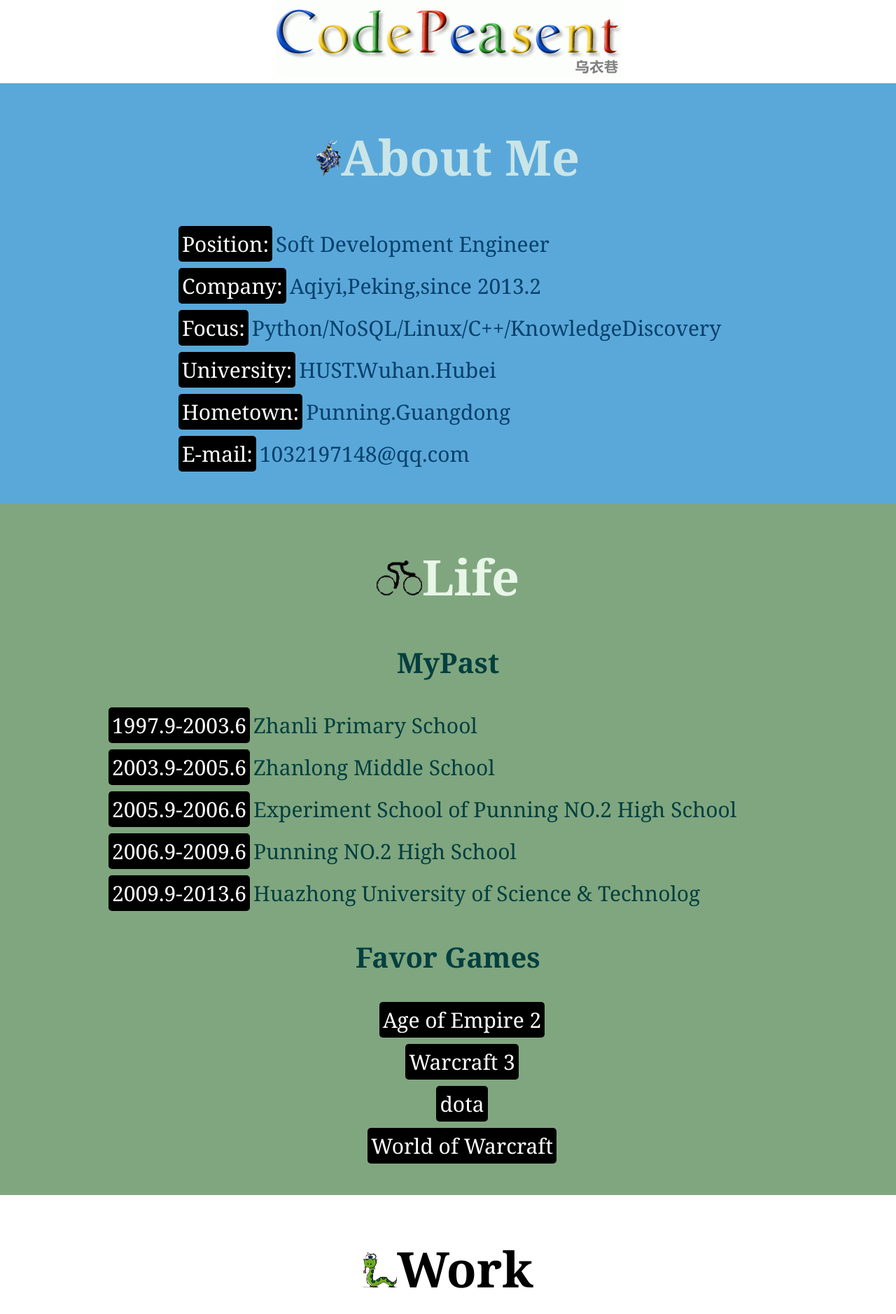
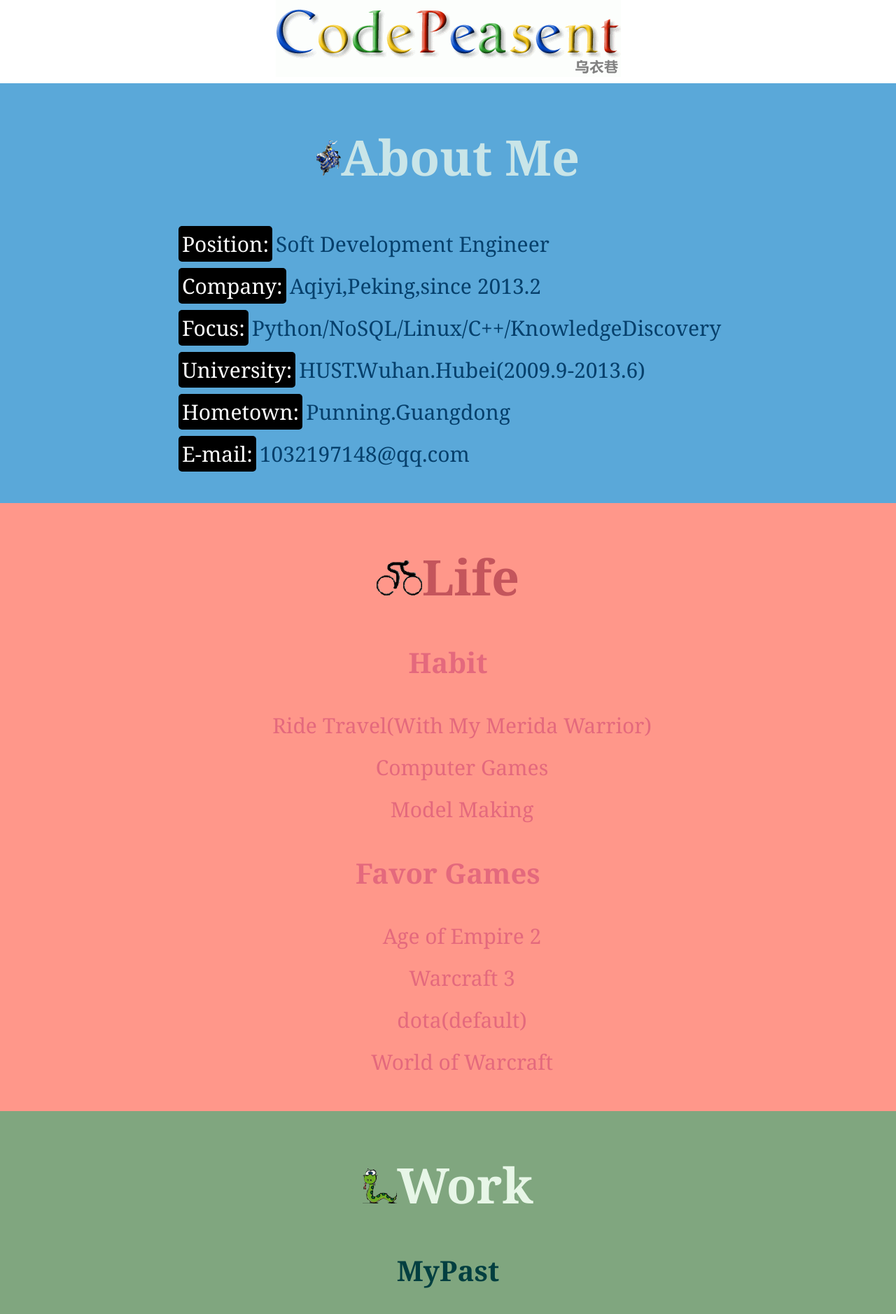
Before and after one commit to CodePeasant/formerblog, a Jekyll site: the page built from index.html, in a window 1280 px wide. Shown: the top 1878 px of the page at 70% size. Built offline with Jekyll 4.4.1, drawn with Linux system fonts in a browser that asks for light colours; some web fonts are replaced.

Commit message:
a pink scheme

```diff
--- a/css/style.css
+++ b/css/style.css
@@ -93,20 +93,13 @@ footer p{
  * backgroud:80a67f
  * light-color:7abd9e
  * dark-color:023f40
- *  * pink:f3b9a3 f7b4a3 e4697d ff978a d9593c
- *      f68972 c73621 c4555c d71949 d80315
  */
 .pink{
-    color: #7abd9e;
-    background-color: #80a67f;
+    color: #e4697d ;
+    background-color: #ff978a;
 }
 .pink h1{
-    color: #023f40;
-}
-.pink span{
-    color: white;
-    background-color: #023f40;
-}
+    color: #c4555c;
 
 /*organce
  * backgroud:80a67f
@@ -122,11 +115,6 @@ footer p{
 .organce h1{
     color: #023f40;
 }
-.organce span{
-    color: white;
-    background-color: #023f40;
-}
-
 /*yellow
  * backgroud:80a67f
  * light-color:7abd9e
@@ -141,12 +129,6 @@ footer p{
 .yellow h1{
     color: #023f40;
 }
-.yellow span{
-    color: white;
-    background-color: #023f40;
-}
-
-
 /*
 
 
--- a/index.html
+++ b/index.html
@@ -16,7 +16,7 @@ overview: true
 			<span>Focus:</span>Python/NoSQL/Linux/C++/KnowledgeDiscovery
 		</li>
 		<li>
-			<span>University:</span>HUST.Wuhan.Hubei
+			<span>University:</span>HUST.Wuhan.Hubei(2009.9-2013.6)
 		</li>
 		<li>
 			<span>Hometown:</span>Punning.Guangdong
@@ -27,8 +27,34 @@ overview: true
 	</ul>
 </div>
 
+<div class="scroll_block pink">
+	<h1><img src="img/cycle.png" alt="cycle"/>Life</h1>
+	<h2>Habit</h2>
+	<ul>
+		<li>Ride Travel(With My Merida Warrior)</li>
+		<li>Computer Games</li>
+		<li>Model Making</li>
+	</ul>
+	<h2>Favor Games</h2>
+	<ul>
+		<li>
+			Age of Empire 2
+		</li>
+		<li>
+			Warcraft 3
+		</li>
+		<li>
+			dota(default)
+		</li>
+		<li>
+			World of Warcraft
+		</li>
+	</ul>
+
+</div>
+
 <div class="scroll_block cyan">
-	<h1><img src="img/cycle.png" alt="cycle"/>Life</h1>
+	<h1><img src="img/python.png" alt="cycle"/>Work</h1>
 	<h2>MyPast</h2>
 	<ul class="align_left margin_100">
 		<li>
@@ -48,7 +74,6 @@ overview: true
 		</li>
 	</ul>
 	<h2>Favor Games</h2>
-
 	<ul>
 		<li>
 			<span>Age of Empire 2</span>
@@ -65,7 +90,3 @@ overview: true
 	</ul>
 
 </div>
-
-<div class="scroll_block work ">
-	<h1><img src="img/python.png" alt="python"/>Work</h1>
-</div>
```
